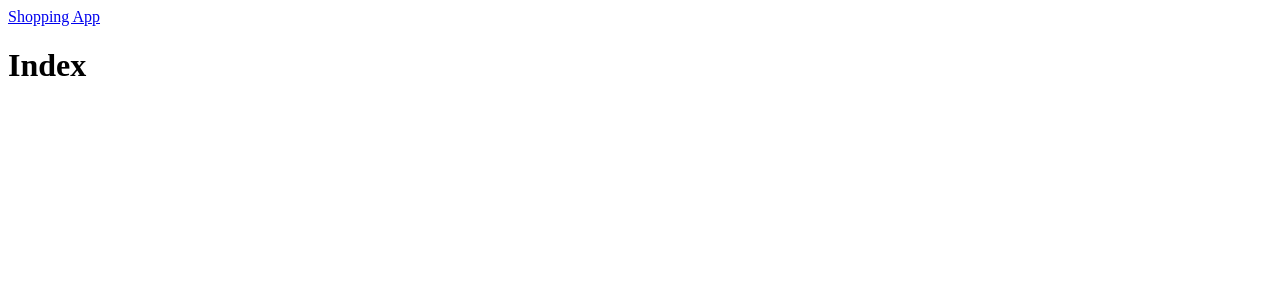
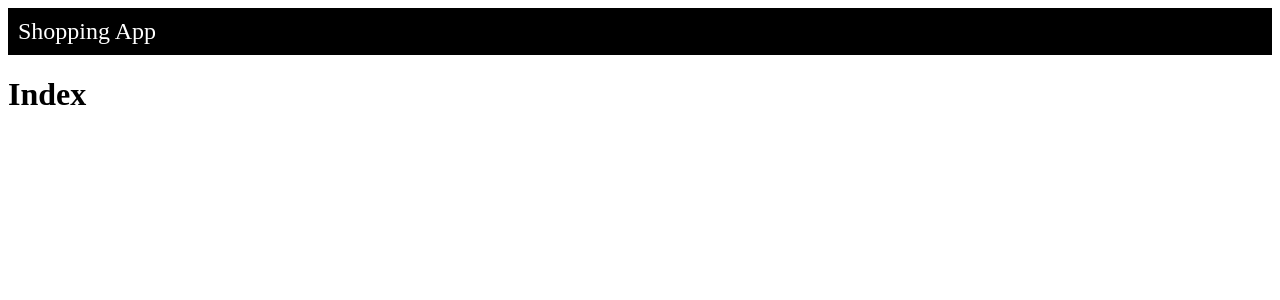
Before and after one commit to bijaykadariya123/shoppingCartFrontEnd, a React (Create React App) app: page / in a window 1280 px wide. Shown: the top 300 px of the page. Built offline with nearby package versions, Linux system fonts and the light colour scheme.

Commit message:
installed sass, created styles.scss-file and done styling

```diff
--- a/src/index.js
+++ b/src/index.js
@@ -5,6 +5,7 @@
 import { RouterProvider } from 'react-router-dom';
 import router from "./router"
 import reportWebVitals from './reportWebVitals';
+import "./styles.scss"
 
 const root = ReactDOM.createRoot(document.getElementById('root'));
 root.render(
--- /dev/null
+++ b/src/styles.scss
@@ -0,0 +1,28 @@
+
+// Variables::after
+
+$maincolor:black;
+$contrastcolor: white;
+
+@mixin white-text-black-bg{
+    color:$contrastcolor;
+    background-color: $maincolor;
+}
+
+@mixin black-text-white-bg{
+    color:$maincolor;
+    background-color: $contrastcolor;
+}
+// --------------------------Header Components-----------------------//
+nav{
+    @include white-text-black-bg;
+    display: flex;
+    justify-content: flex-start;
+    a{
+        @include white-text-black-bg;
+        text-decoration: none;
+        padding:10px;
+        font-size: 24px;
+    }
+
+}
```
Also changed, not shown: 1 other file (tests, documents, lock files or other folders).
